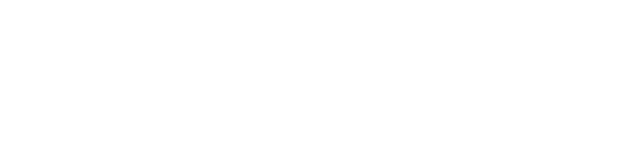
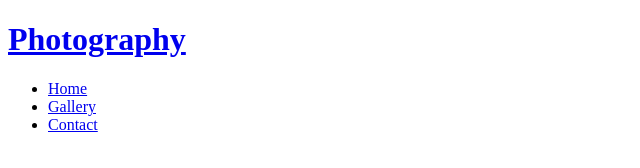
Before and after one commit to RazmikMovsisyan/Project_1, a plain HTML site: page index.html in a window 1280 px wide. Shown: the whole page, without its empty margins (0-640 px from the left). Drawn offline with Linux system fonts and the light colour scheme.

Commit message:
Logo and Navigation Bar

```diff
--- a/index.html
+++ b/index.html
@@ -16,6 +16,19 @@
 </head>
 
 <body>
+    <header>
+        <!--Logo-->
+       <a href="index.html"><h1>Photography</h1></a>
+       <!-- Navigation/Menu-->
+        <nav>
+            <ul>
+                <li><a href="index.html">Home</a></li>
+                <li><a href="gallery.html">Gallery</a></li>
+                <li><a href="contact.html">Contact</a></li>
+            </ul>
+        </nav>
+    </header>
+
     <footer>
 
     </footer>
```
